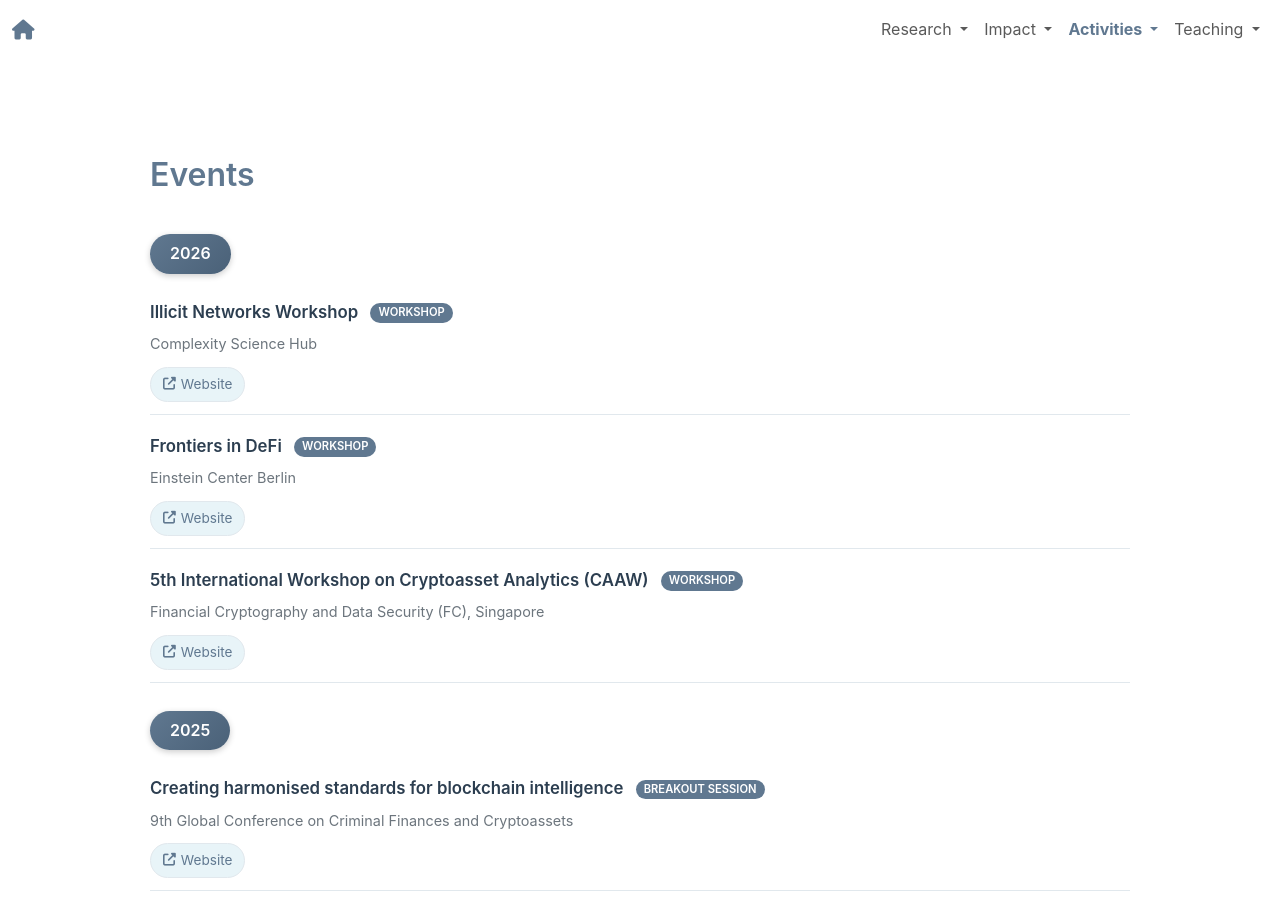
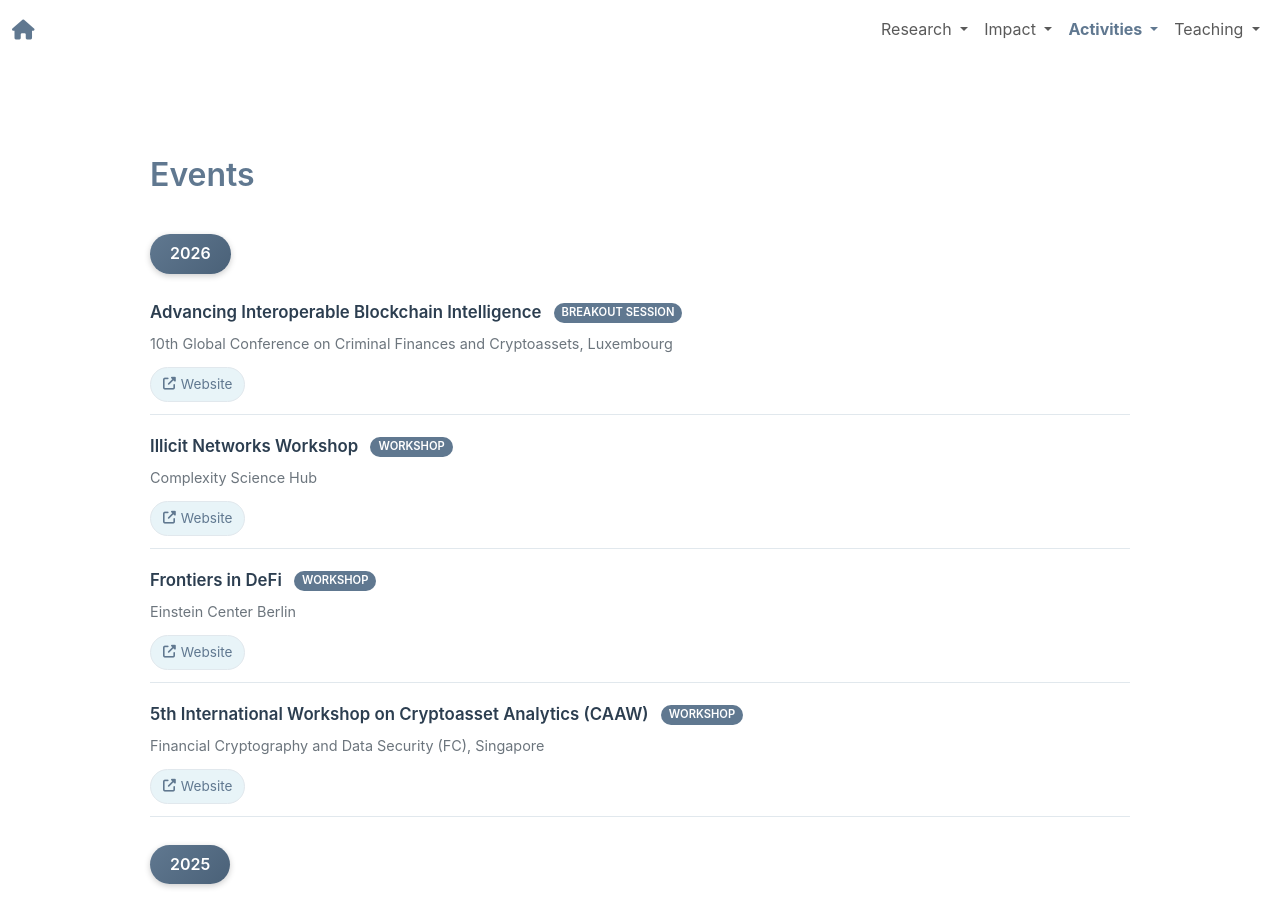
Before and after one commit to behas/behas.github.com, a Jekyll site: the page built from events.html, in a window 1280 px wide and 900 px high. Built offline with Jekyll 4.4.1, drawn with Linux system fonts in a browser that asks for light colours; a style sheet for code colours, icons or effects is not loaded.

Commit message:
Add OBIS breakout session at 10th Global Conference to events and news

```diff
--- a/_data/events.yml
+++ b/_data/events.yml
@@ -1,4 +1,10 @@
 # 2026
+
+- title: "Advancing Interoperable Blockchain Intelligence"
+  uri: "https://baselgovernance.org/10crc"
+  venue: "10th Global Conference on Criminal Finances and Cryptoassets, Luxembourg"
+  date: 2026-09-15
+  type: "Breakout Session"
 
 - title: "Illicit Networks Workshop"
   uri: "https://illicitnetworksworkshop.com/2026/"
--- a/_data/news.yml
+++ b/_data/news.yml
@@ -1,3 +1,9 @@
+- date: 2026-08-20
+  news: |
+    We are organizing a breakout session on
+    <a href="https://baselgovernance.org/10crc" target="_blank" rel="noopener noreferrer">advancing interoperable blockchain intelligence</a>
+    at the 10th Global Conference on Criminal Finances and Cryptoassets in Luxembourg on September 15.
+
 - date: 2026-07-09
   news: |
     New pre-print:
```
